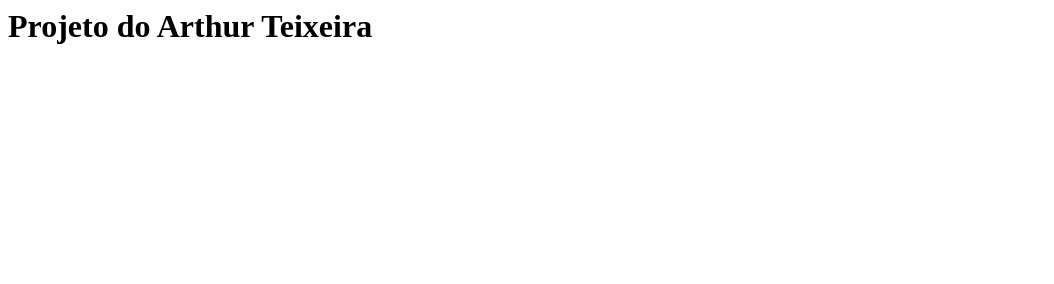
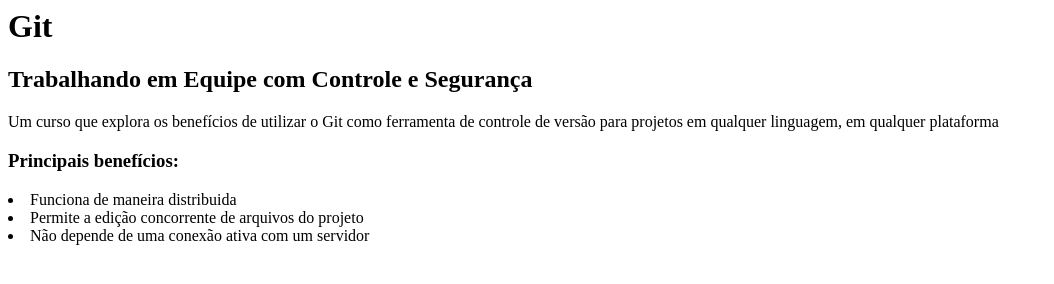
Before and after one commit to stag006/curso-git, a plain HTML site: page index.html in a window 1280 px wide. Shown: the whole page, without its empty margins (0-1054 px from the left). Drawn offline with Linux system fonts and the light colour scheme.

Commit message:
Conteudo da pagina index.html

```diff
--- a/index.html
+++ b/index.html
@@ -2,6 +2,16 @@
     <head>
     </head>
     <body>
-        <h1>Projeto do Arthur Teixeira</h1>
+        <h1>Git</h1>
+        <h2>Trabalhando em Equipe com Controle e Segurança</h2>
+
+        <p>Um curso que explora os benefícios de utilizar o Git como ferramenta de controle de versão para projetos em qualquer linguagem, em qualquer plataforma</p>
+
+        <h3>Principais benefícios:</h3>
+        <u1>
+            <li>Funciona de maneira distribuida</li>
+            <li>Permite a edição concorrente de arquivos do projeto</li>
+            <li>Não depende de uma conexão ativa com um servidor</li>
+        </u1>
     </body>
 </html>
```
